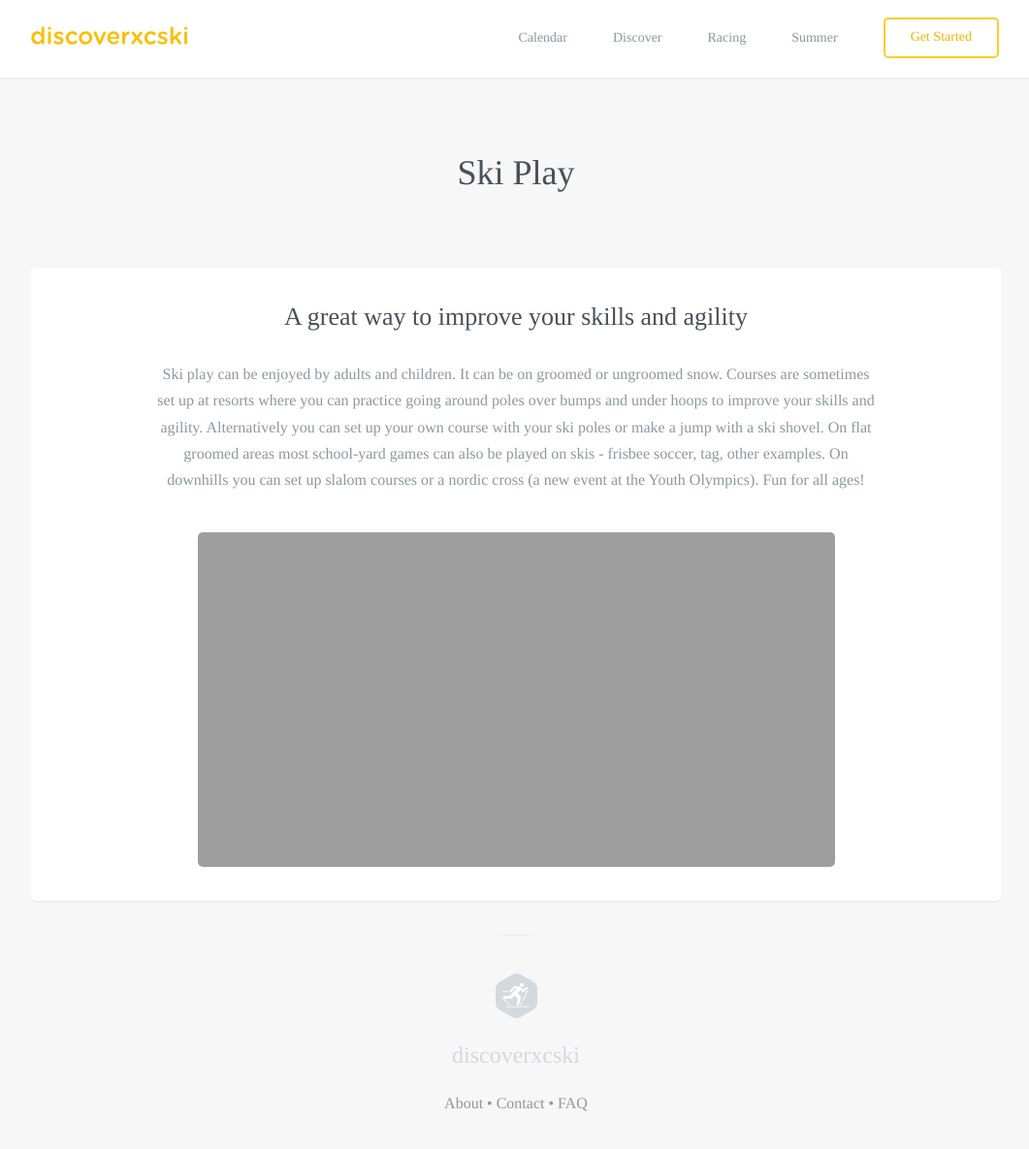
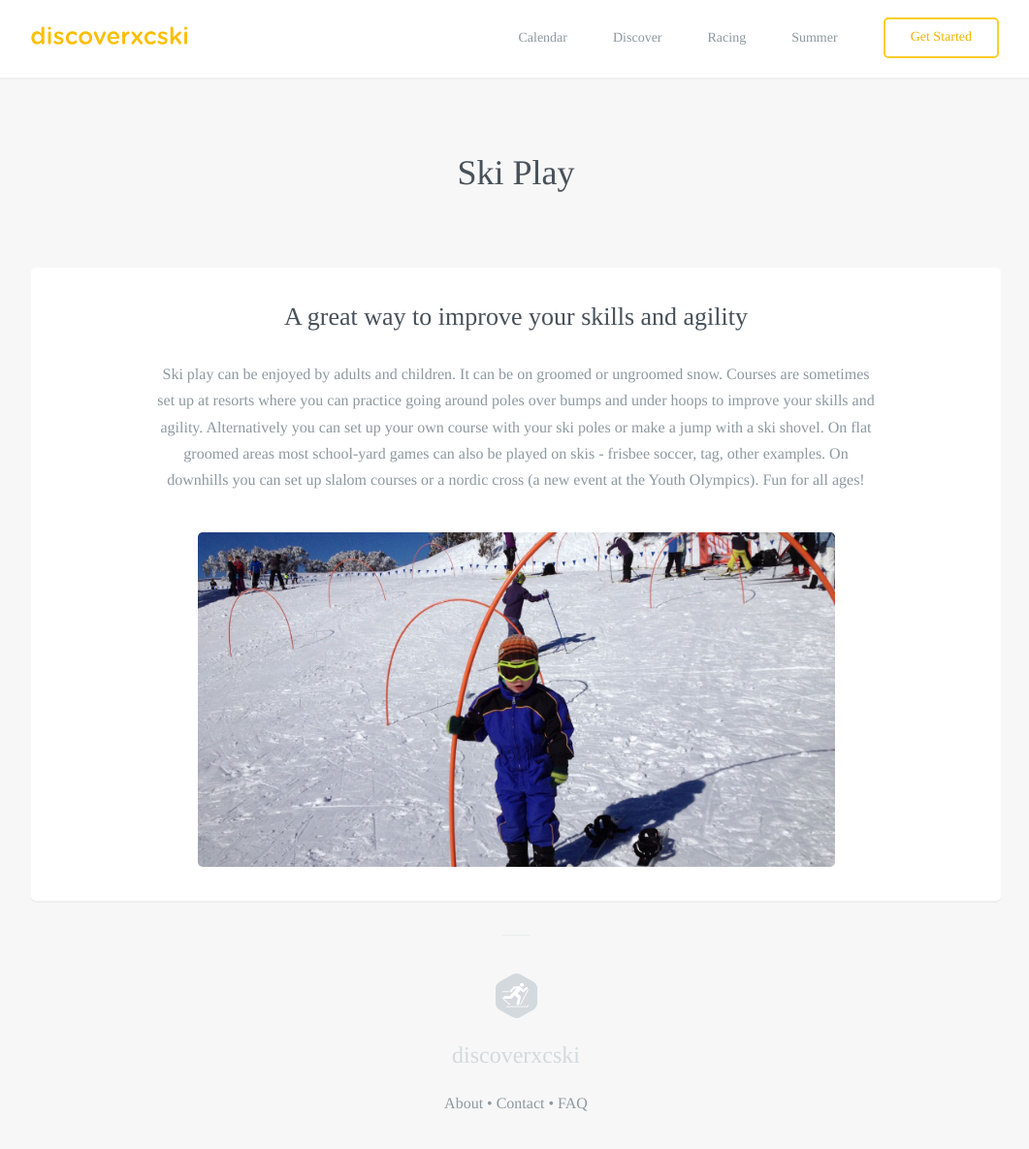
Before and after one commit to robcatto/robcatto.github.io, a Jekyll site: the page built from discoverxc/ski-play/index.html, in a window 1280 px wide and 1202 px high. Shown: the top 1185 px of the window at 97% size, without its empty margins (108-1169 px from the left). Built offline with Jekyll 4.4.1, drawn with Linux system fonts in a browser that asks for light colours; some web fonts are replaced; Markdown is read by kramdown in place of the engine named in the settings.

Commit message:
Update index.html

```diff
--- a/discoverxc/ski-play/index.html
+++ b/discoverxc/ski-play/index.html
@@ -53,7 +53,7 @@ layout: default
                 </p>
                 <div class="one">
                 <div class="onelarge centered" style="
-                background-image: url(http://www.discoverxcski.com/images/biathlon-introduction.jpg);
+                background-image: url(http://www.discoverxcski.com/images/ski-play-eli.jpg);
                 background-size: cover;
                 "></div>
                 </section>
```
